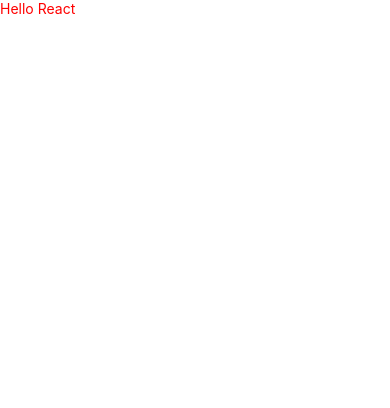
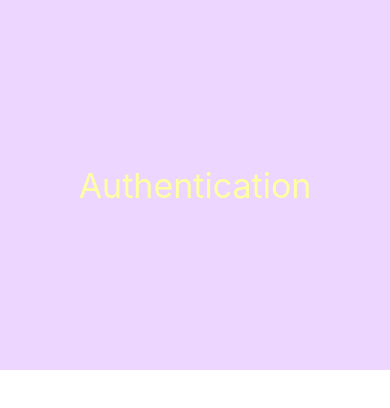
Before and after one commit to selinsnmz/Authentication, a React Native app: screen / in a window 390 px wide. Shown: the top 408 px of the page. Built offline with nearby package versions, Linux system fonts and the light colour scheme.

Commit message:
Created Banner

```diff
--- a/App.js
+++ /dev/null
@@ -1,18 +0,0 @@
-import React, {Component} from 'react';
-import { View, Text, StyleSheet } from 'react-native';
-
-export default class App extends Component{
-  render(){
-    return(
-      <View>
-        <Text style ={styles.text}>Hello React</Text>
-      </View>
-    )
-  }
-}
-
-const styles = StyleSheet.create({
-  text:{
-    color: 'red'
-  }
-})
--- a/app.json
+++ /dev/null
@@ -1,4 +0,0 @@
-{
-  "name": "Authentication",
-  "displayName": "Authentication"
-}
--- a/index.js
+++ b/index.js
@@ -3,7 +3,7 @@
  */
 
 import {AppRegistry} from 'react-native';
-import App from './App';
-import {name as appName} from './app.json';
+import App from './src/App';
 
-AppRegistry.registerComponent(appName, () => App);
+
+AppRegistry.registerComponent('Authentication', () => App);
--- /dev/null
+++ b/src/App.js
@@ -0,0 +1,19 @@
+import React, {Component} from 'react';
+import { View, Text, StyleSheet  } from 'react-native';
+import Banner from './components/banner';
+
+export default class App extends Component{
+    render(){
+        return(
+            <View>
+                <Banner text ='Authentication'/>
+            </View>
+        )
+    }
+}
+
+const styles = StyleSheet.create({
+    text:{
+        color: 'red'
+    }
+})
--- /dev/null
+++ b/src/components/banner.js
@@ -0,0 +1,27 @@
+import React, {Component} from 'react';
+import { View, Text, StyleSheet  } from 'react-native';
+
+export default class Banner extends Component{
+    render(){
+        return(
+            <View style={styles.bannerContanier}>
+                <Text style={styles.bannerText}>{this.props.text}</Text>
+            </View>
+        )
+    }
+}
+
+const styles= StyleSheet.create({
+    bannerContanier: {
+        width: 'auto',
+        height: 370,
+        backgroundColor: '#edd6ff',
+        alignItems: 'center',
+        justifyContent: 'center'
+    },
+    bannerText: {
+        fontSize: 34,
+        color: '#feffa3'
+
+    }
+});
```
